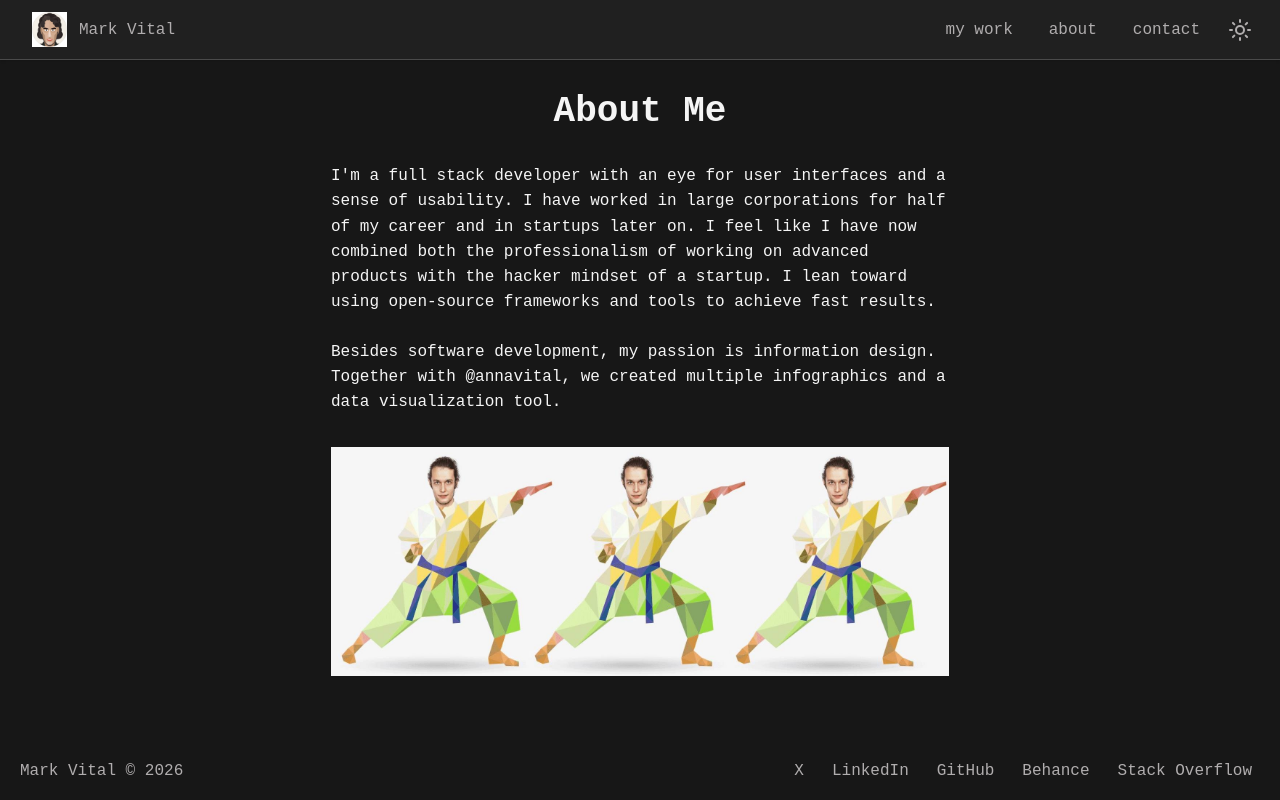
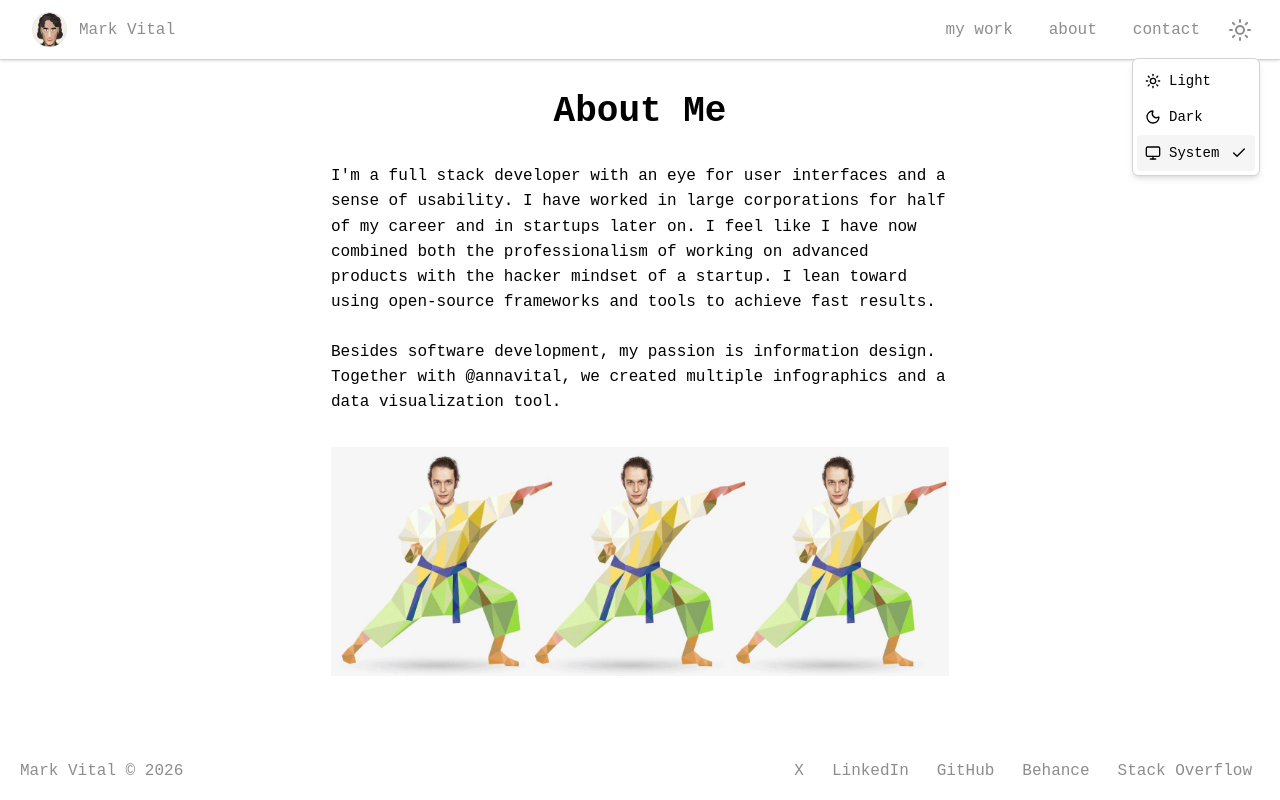
Before and after one commit to markvital/markvital.github.io, a Next.js app: page /about/ in a window 1280 px wide. Both pictures are taken after a click on the button 1240 px from the left and 29 px from the top of the page. Built offline with nearby package versions, Linux system fonts and the light colour scheme.

Commit message:
feat: add system theme option

```diff
--- a/components/theme-toggle.tsx
+++ b/components/theme-toggle.tsx
@@ -1,30 +1,72 @@
 "use client"
 
-import { Moon, Sun } from "lucide-react"
+import * as DropdownMenu from "@radix-ui/react-dropdown-menu"
+import { Check, Monitor, Moon, Sun } from "lucide-react"
 import { useTheme } from "next-themes"
 import { useEffect, useState } from "react"
 import { Button } from "@/components/ui/button"
 
 export function ThemeToggle() {
-  const { resolvedTheme, setTheme } = useTheme()
+  const { resolvedTheme, setTheme, theme } = useTheme()
   const [mounted, setMounted] = useState(false)
 
   useEffect(() => setMounted(true), [])
 
   if (!mounted) return <div className="h-10 w-10" aria-hidden="true" />
 
-  const isDark = resolvedTheme === "dark"
-  const label = isDark ? "Switch to light theme" : "Switch to dark theme"
+  const activeTheme = theme ?? "system"
+  const label = `Theme: ${activeTheme}`
+  const ThemeIcon = resolvedTheme === "dark" ? Moon : Sun
 
   return (
+    <DropdownMenu.Root>
+      <DropdownMenu.Trigger asChild>
         <Button
           aria-label={label}
           className="h-10 w-10 p-0"
-      onClick={() => setTheme(isDark ? "light" : "dark")}
           title={label}
+          type="button"
           variant="ghost"
         >
-      {isDark ? <Sun aria-hidden="true" /> : <Moon aria-hidden="true" />}
+          <ThemeIcon aria-hidden="true" />
         </Button>
+      </DropdownMenu.Trigger>
+      <DropdownMenu.Portal>
+        <DropdownMenu.Content
+          align="end"
+          className="z-50 min-w-32 rounded-md border border-[var(--border)] bg-[var(--surface)] p-1 text-[var(--foreground)] shadow-md"
+          sideOffset={8}
+        >
+          <DropdownMenu.RadioGroup onValueChange={setTheme} value={activeTheme}>
+            <ThemeOption icon={Sun} label="Light" value="light" />
+            <ThemeOption icon={Moon} label="Dark" value="dark" />
+            <ThemeOption icon={Monitor} label="System" value="system" />
+          </DropdownMenu.RadioGroup>
+        </DropdownMenu.Content>
+      </DropdownMenu.Portal>
+    </DropdownMenu.Root>
   )
 }
+
+function ThemeOption({
+  icon: Icon,
+  label,
+  value,
+}: Readonly<{
+  icon: typeof Sun
+  label: string
+  value: "light" | "dark" | "system"
+}>) {
+  return (
+    <DropdownMenu.RadioItem
+      className="relative flex cursor-default items-center gap-2 rounded-sm py-2 pr-8 pl-2 text-sm outline-none transition-colors focus:bg-[var(--surface-hover)] data-[state=checked]:bg-[var(--surface-muted)]"
+      value={value}
+    >
+      <Icon aria-hidden="true" className="h-4 w-4" />
+      {label}
+      <DropdownMenu.ItemIndicator className="absolute right-2 inline-flex items-center">
+        <Check aria-hidden="true" className="h-4 w-4" />
+      </DropdownMenu.ItemIndicator>
+    </DropdownMenu.RadioItem>
+  )
+}
--- a/package.json
+++ b/package.json
@@ -20,6 +20,7 @@
   },
   "dependencies": {
     "@fontsource/roboto-mono": "latest",
+    "@radix-ui/react-dropdown-menu": "^2.1.24",
     "@radix-ui/react-slot": "^1.3.0",
     "@tailwindcss/postcss": "latest",
     "class-variance-authority": "latest",
```
Also changed, not shown: 1 other file (tests, documents, lock files or other folders). Lines whose indentation alone changed are shown as unchanged.
